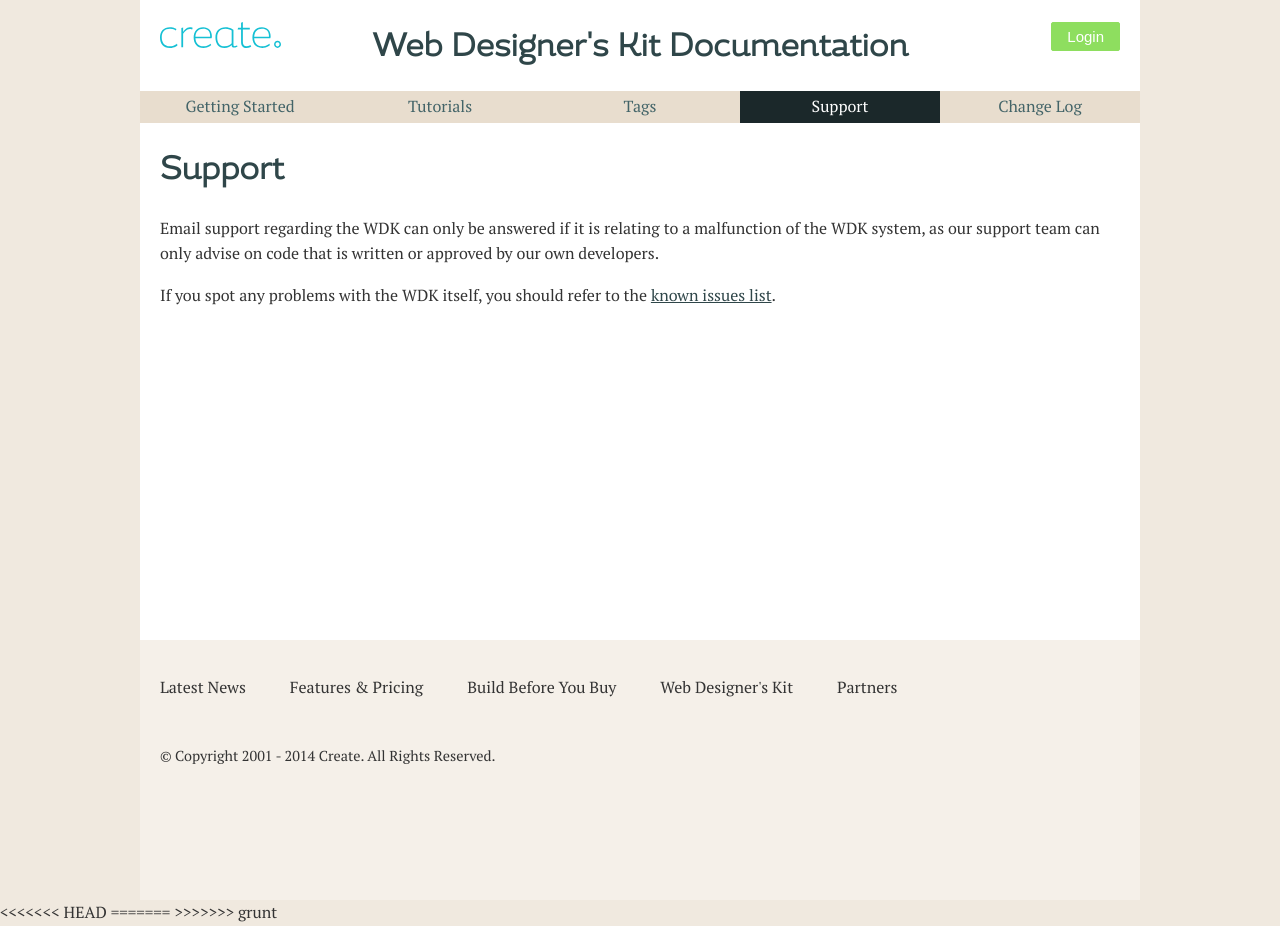
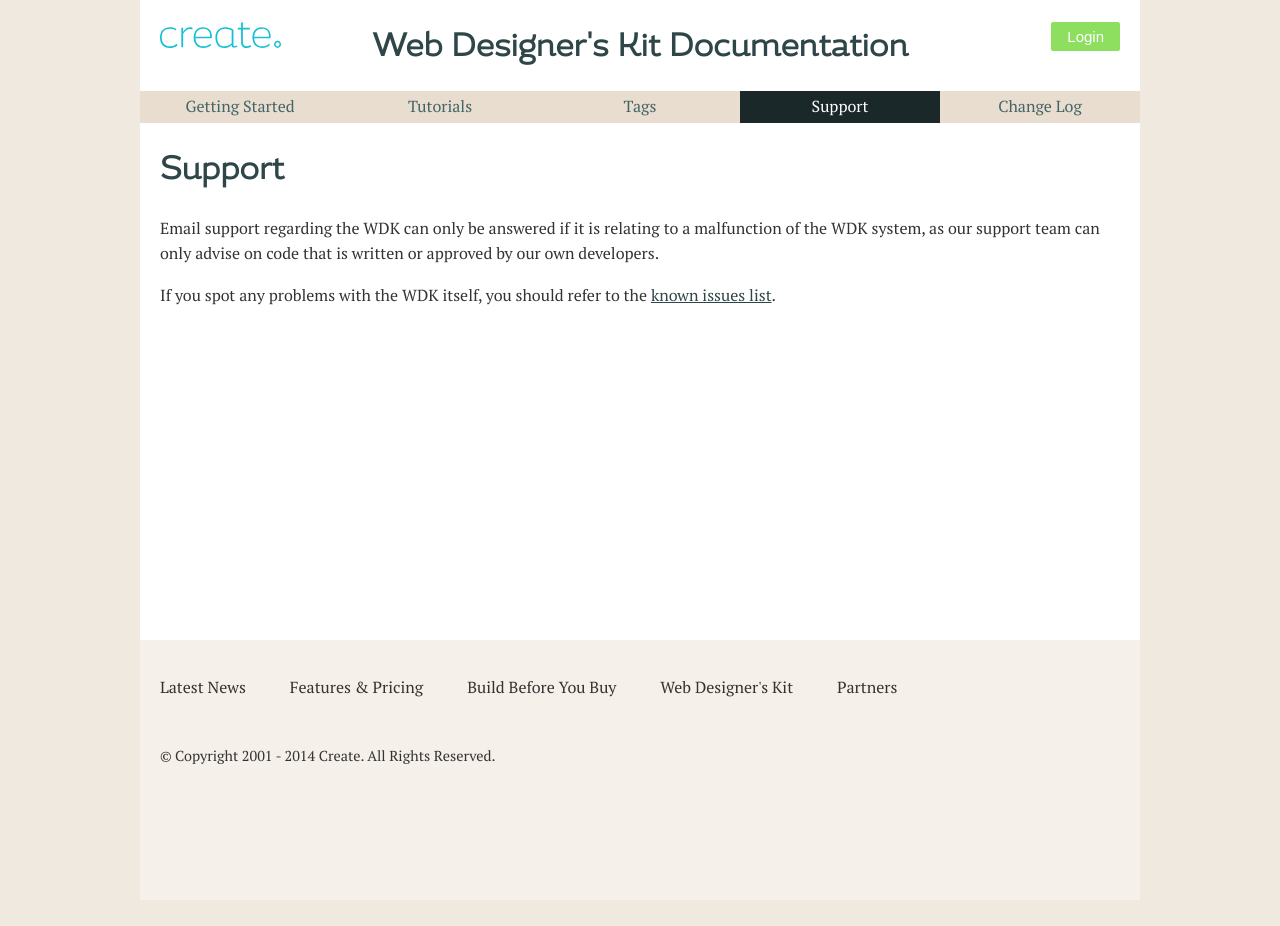
Before and after one commit to createdotnet/wdk, a Jekyll site: the page built from support/index.md, in a window 1280 px wide. Built offline with Jekyll 4.4.1, drawn with Linux system fonts in a browser that asks for light colours; nearby versions of some CDN libraries; library files that are not in the unit come from our copies; comment, search, counter and statistics services are not loaded; after the commit the page ends 900 px from its top, so only the background shows below that.

Commit message:
merge grunt branch

```diff
--- a/_includes/footer.html
+++ b/_includes/footer.html
@@ -18,11 +18,4 @@
 </div>
 
 <script src="https://ajax.googleapis.com/ajax/libs/jquery/1.11.3/jquery.min.js"></script>
-<<<<<<< HEAD
-<script src="{{ site.baseurl }}/js/prism.js"></script>
-<script src="{{ site.baseurl }}/js/list.min.js"></script>
-<script src="{{ site.baseurl }}/js/headerstick.js"></script>
-<script src="{{ site.baseurl }}/js/details.js"></script>
-=======
-<script src="{{ site.baseurl }}/js/scripts.min.js"></script>
->>>>>>> grunt
+<script src="{{ site.baseurl }}/assets/js/scripts.min.js"></script>
```
